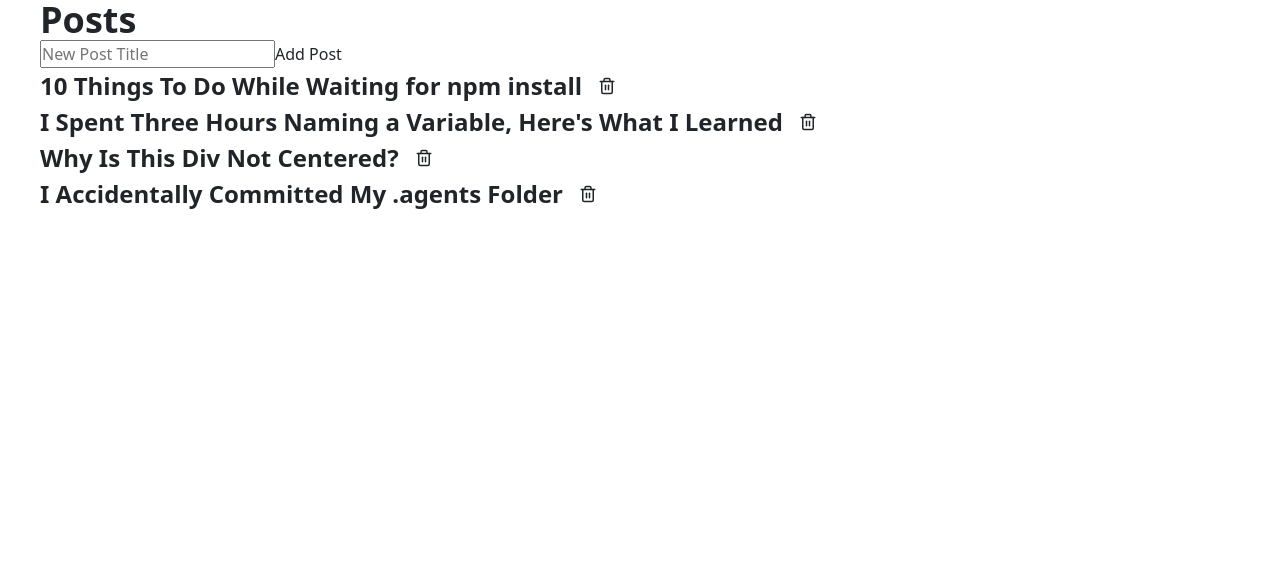
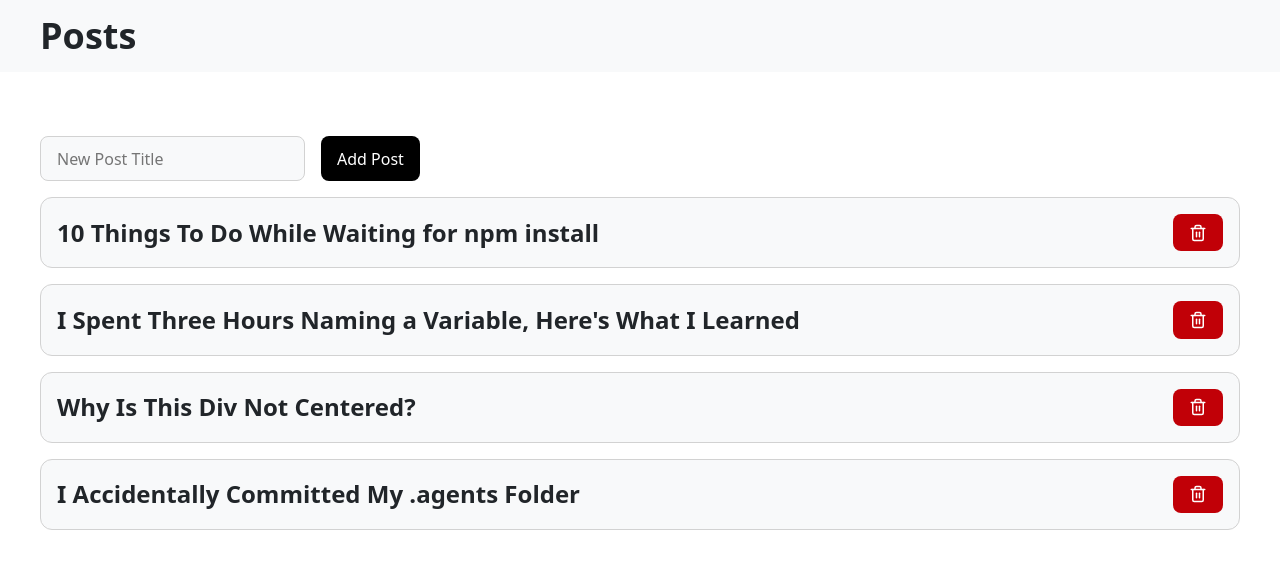
Before and after one commit to emanuelefavero/react-form, a React (Vite) app: page / in a window 1280 px wide. Shown: the top 568 px of the page. Built offline with nearby package versions, Linux system fonts and the light colour scheme.

Commit message:
feat: add Button component and styling

```diff
--- a/src/App.css
+++ b/src/App.css
@@ -0,0 +1,20 @@
+.app {
+  .header {
+    background-color: var(--background-secondary);
+    padding-block: 1rem;
+  }
+
+  .main {
+    padding-block: 3rem;
+  }
+
+  > :not(:first-child) {
+    margin-top: 1rem;
+  }
+
+  .container {
+    > :not(:first-child) {
+      margin-top: 1rem;
+    }
+  }
+}
--- a/src/components/Post.css
+++ b/src/components/Post.css
@@ -1,5 +1,15 @@
 .post {
-  button {
-    padding-inline: 1rem;
+  display: flex;
+  align-items: center;
+  justify-content: space-between;
+  gap: 1rem;
+  border: 1px solid var(--border);
+  background-color: var(--background-secondary);
+  padding-inline: 1rem;
+  padding-block: 1rem;
+  border-radius: 0.75rem;
+
+  .delete-button {
+    flex: 0 0 auto;
   }
 }
--- a/src/components/Post.jsx
+++ b/src/components/Post.jsx
@@ -1,18 +1,18 @@
 import './Post.css';
 import { Trash2 } from 'lucide-react';
+import { Button } from '@/components/ui/Button';
 
 export const Post = ({ post, onDeletePost }) =>
   post.title && (
     <article className='post'>
-      <h2>
-        <span>{post.title}</span>
-        <button
-          type='button'
-          aria-label={`Delete ${post.title}`}
-          onClick={() => onDeletePost(post.id)}
-        >
-          <Trash2 size={18} aria-hidden='true' />
-        </button>
-      </h2>
+      <h2>{post.title}</h2>
+      <Button
+        variant={Button.variant.danger}
+        className='delete-button'
+        aria-label={`Delete ${post.title}`}
+        onClick={() => onDeletePost(post.id)}
+      >
+        <Trash2 size={18} aria-hidden='true' />
+      </Button>
     </article>
   );
--- a/src/components/PostForm.css
+++ b/src/components/PostForm.css
@@ -0,0 +1,12 @@
+.post-form {
+  display: flex;
+  gap: 1rem;
+
+  input {
+    background-color: var(--background-secondary);
+    border: 1px solid var(--border);
+    border-radius: 0.5rem;
+    padding-block: 0.6rem;
+    padding-inline: 1rem;
+  }
+}
--- a/src/components/PostForm.jsx
+++ b/src/components/PostForm.jsx
@@ -1,5 +1,6 @@
 import './PostForm.css';
 import { useState } from 'react';
+import { Button } from '@/components/ui/Button';
 
 const INITIAL_INPUT = '';
 
@@ -22,7 +23,9 @@ export const PostForm = ({ onAddPost }) => {
         value={input}
         onChange={handleChange}
       />
-      <button type='submit'>Add Post</button>
+      <Button type='submit' variant={Button.variant.primary}>
+        Add Post
+      </Button>
     </form>
   );
 };
--- a/src/components/PostList.css
+++ b/src/components/PostList.css
@@ -0,0 +1,5 @@
+.post-list {
+  display: flex;
+  flex-direction: column;
+  gap: 1rem;
+}
--- /dev/null
+++ b/src/components/ui/Button.css
@@ -0,0 +1,20 @@
+.button {
+  border-radius: 0.5rem;
+  padding-block: 0.6rem;
+  padding-inline: 1rem;
+
+  &.primary {
+    background-color: var(--primary);
+    color: var(--background);
+  }
+
+  &.danger {
+    background-color: var(--danger);
+    color: var(--background);
+  }
+
+  &.ghost {
+    background-color: transparent;
+    color: var(--foreground);
+  }
+}
--- /dev/null
+++ b/src/components/ui/Button.jsx
@@ -0,0 +1,19 @@
+import { cx } from '@/lib/utils';
+import './Button.css';
+
+const buttonVariant = Object.freeze({
+  primary: 'primary',
+  danger: 'danger',
+  ghost: 'ghost',
+});
+
+export const Button = ({
+  type = 'button',
+  variant = buttonVariant.primary,
+  className,
+  ...props
+}) => (
+  <button type={type} className={cx('button', variant, className)} {...props} />
+);
+
+Button.variant = buttonVariant;
--- a/src/index.css
+++ b/src/index.css
@@ -3,9 +3,10 @@
   --foreground: #212529;
   --background: #fff;
   --background-secondary: #f8f9fa;
-  --primary: #0d6efd;
+  --primary: #000000;
   --primary-foreground: #fff;
   --warning: #ffc109;
+  --danger: #c10007;
   --border: #d2d2d2;
   --selection: rgb(13 109 253 / 0.3);
   --sans: system-ui, sans-serif;
```
